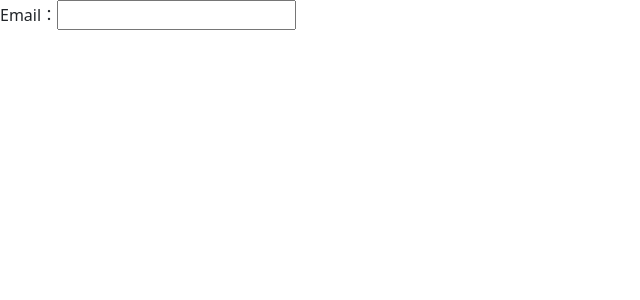
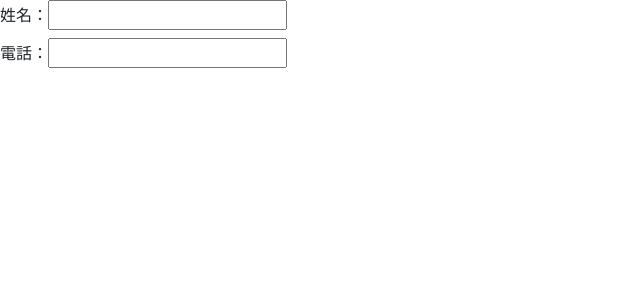
Before and after one commit to dpi627/HexVueDaily, a Vue app: page / in a window 1280 px wide. Shown: the top 300 px of the page, without its empty margins (0-640 px from the left). Built offline with nearby package versions, Linux system fonts and the light colour scheme.

Commit message:
feat: 移除電子郵件驗證，新增姓名和電話輸入欄位及錯誤提示

```diff
--- a/src/Daily11.vue
+++ b/src/Daily11.vue
@@ -1,28 +1,41 @@
 <template>
-  <label for="email">Email：</label>
-  <input id="email" v-model="email" />
-  <span v-if="emailError">{{ emailError }}</span>
+  <div class="mb-2">
+    <label for="username">姓名：</label>
+    <input id="username" v-model="user.username" />
+    <span v-if="errors.username">{{ errors.username }}</span>
+  </div>
+  <div class="mb-2">
+    <label for="phone">電話：</label>
+    <input id="phone" v-model="user.phone" />
+    <span v-if="errors.phone">{{ errors.phone }}</span>
+  </div>
 </template>
 
 <script setup>
 import { ref, watch } from 'vue';
 
-const email = ref('');
-const emailError = ref('');
+const user = ref({
+  username: '',
+  phone: ''
+});
 
-watch(email, (newVal) => {
-  const emailPattern = /^[^\s@]+@[^\s@]+\.[^\s@]+$/;
-  if (!emailPattern.test(newVal)) {
-    emailError.value = 'email 格式不正確';
+const errors = ref({
+  username: '',
+  phone: ''
+});
+
+watch(user, (newVal) => {
+  if (newVal.username.length < 3) {
+    errors.value.username = '需要正確的輸入名稱';
   } else {
-    emailError.value = '';
+    errors.value.username = '';
   }
-});
+
+  const phonePattern = /^[0-9]{10}$/;
+  if (!phonePattern.test(newVal.phone)) {
+    errors.value.phone = '需要正確的輸入電話號碼';
+  } else {
+    errors.value.phone = '';
+  }
+}, { deep: true });
 </script>
-
-<style>
-span {
-  color: red;
-  font-size: 0.8em;
-}
-</style>
```
